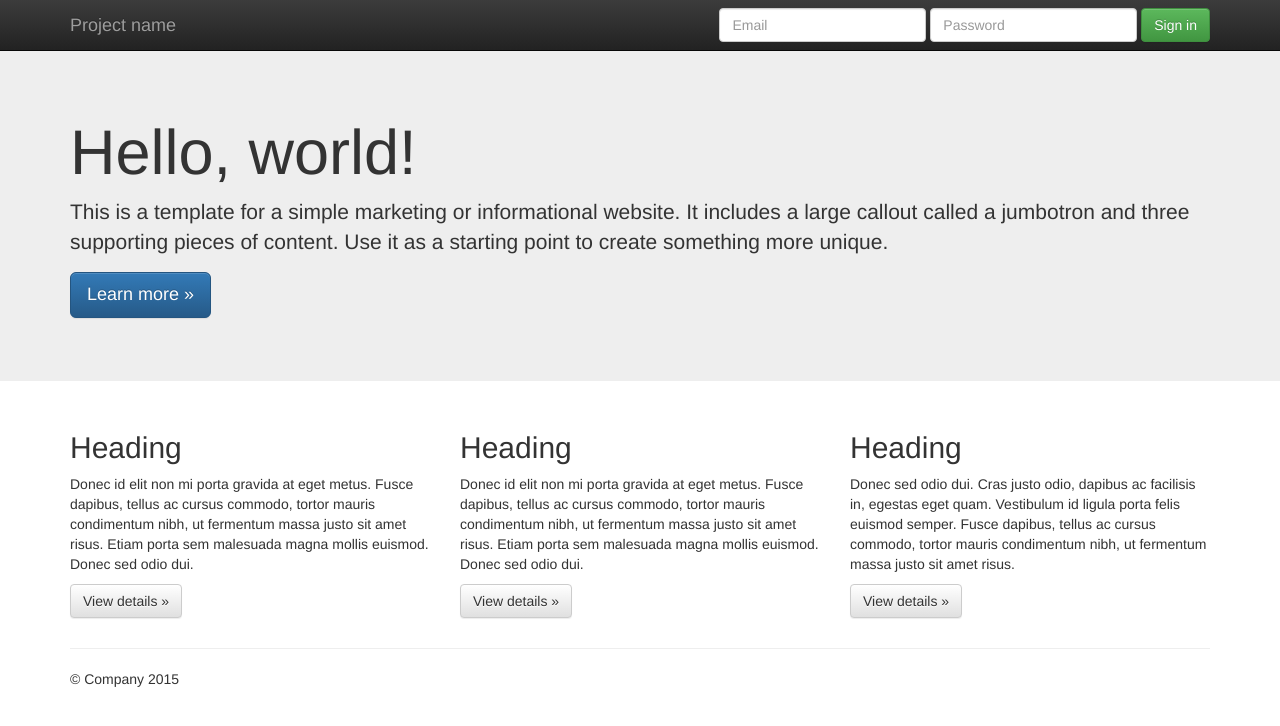
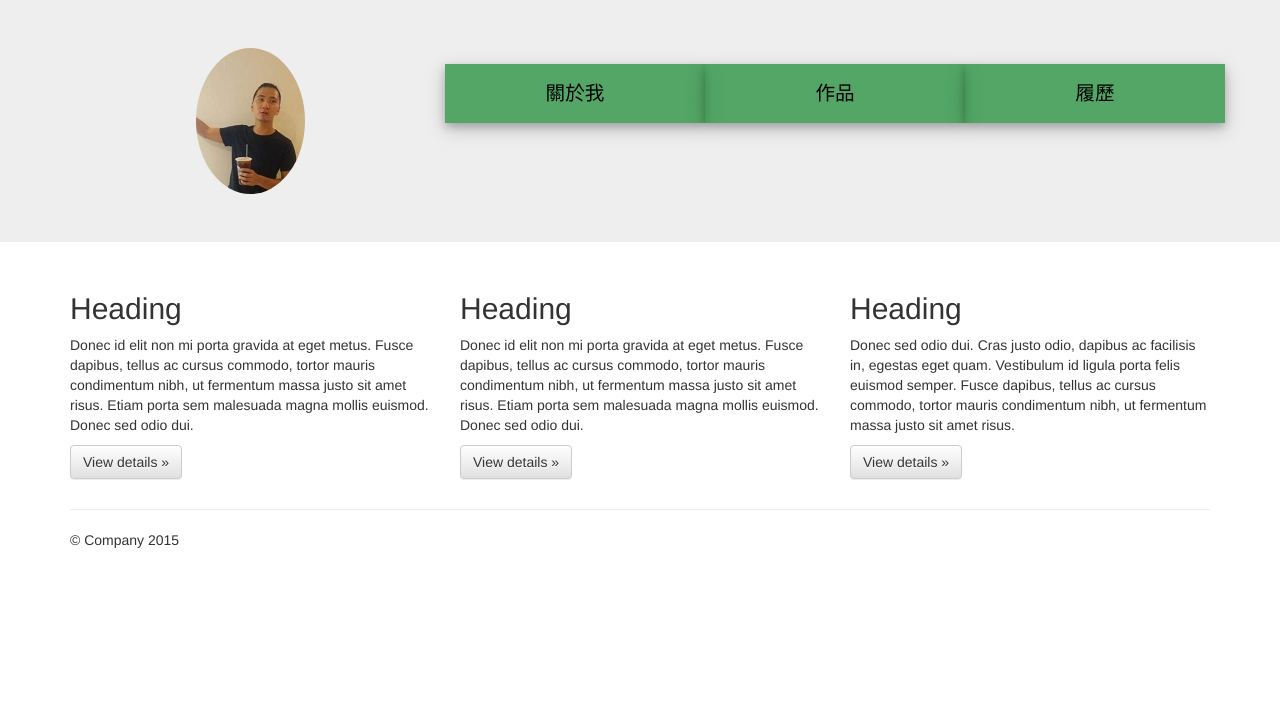
Before and after one commit to JaosnHsieh/JaosnHsieh.github.io, a plain HTML site: page index.html in a window 1280 px wide. Drawn offline with nearby package versions, Linux system fonts and the light colour scheme.

Commit message:
完成header 部分 ， 圖可以再大一點

```diff
--- a/css/main.css
+++ b/css/main.css
@@ -3,3 +3,38 @@
 /* ==========================================================================
    Author's custom styles
    ========================================================================== */
+
+.card ,.card:hover {
+    box-shadow: 0 4px 8px 0 rgba(0,0,0,0.2),0 6px 20px 0 rgba(0,0,0,0.19)!important;
+}
+.card:hover{
+    background:hsla(133, 100%, 25%, 0.9);
+}
+.card-panel {
+    height:3em;
+    line-height:3em;
+    text-align:center;
+    font-size:1.4em;
+    background:hsla(133, 100%, 25%, 0.65);
+    color:#000;
+    padding: 0.01em 16px;
+    margin-top: 16px;
+    margin-bottom: 16px;
+}
+
+a,a:visited,a:active,a:hover{
+    color:#000;
+    text-decoration: none!important;
+}
+
+
+/*小於iPhone4的寬度 320 字就小一點 才不會wrap*/
+@media screen and (max-width: 320px) {
+   .card-panel {
+       font-size:1.1em;
+   }
+}
+/*微軟正黑體好看*/
+body,input,button,select,textarea{
+font-family: "Helvetica Neue", Helvetica, Arial, "微軟正黑體", "微软雅黑", "メイリオ", "맑은 고딕", sans-serif;
+}
--- a/index.html
+++ b/index.html
@@ -12,54 +12,43 @@
         <link rel="apple-touch-icon" href="apple-touch-icon.png">
 
         <link rel="stylesheet" href="css/bootstrap.min.css">
-        <style>
-            body {
-                padding-top: 50px;
-                padding-bottom: 20px;
-            }
-        </style>
+
         <link rel="stylesheet" href="css/bootstrap-theme.min.css">
         <link rel="stylesheet" href="css/main.css">
 
         <script src="js/vendor/modernizr-2.8.3-respond-1.4.2.min.js"></script>
     </head>
     <body>
+      <header>
         <!--[if lt IE 8]>
             <p class="browserupgrade">You are using an <strong>outdated</strong> browser. Please <a href="http://browsehappy.com/">upgrade your browser</a> to improve your experience.</p>
         <![endif]-->
-    <nav class="navbar navbar-inverse navbar-fixed-top" role="navigation">
+      <!-- Main jumbotron for a primary marketing message or call to action -->
+    <div class="jumbotron dark">
       <div class="container">
-        <div class="navbar-header">
-          <button type="button" class="navbar-toggle collapsed" data-toggle="collapse" data-target="#navbar" aria-expanded="false" aria-controls="navbar">
-            <span class="sr-only">Toggle navigation</span>
-            <span class="icon-bar"></span>
-            <span class="icon-bar"></span>
-            <span class="icon-bar"></span>
-          </button>
-          <a class="navbar-brand" href="#">Project name</a>
+        <div class="row">
+          <div class="col-sm-4">
+<img src="./img/avatar.jpg" alt="" class="img-responsive img-circle center-block">
+<!--<img src="http://placehold.it/109x146" alt="" class="img-responsive img-circle center-block">-->
+          </div>
+          <div class="col-sm-8">
+
+            <div class="row">
+              <a href="#"><div class="col-xs-4 card card-panel">關於我</div></a>
+              <a href="#"><div class="col-xs-4 card card-panel">作品</div></a>
+              <a href="#"><div class="col-xs-4 card card-panel">履歷</div></a>
+            </div>
+
+
+          </div>
         </div>
-        <div id="navbar" class="navbar-collapse collapse">
-          <form class="navbar-form navbar-right" role="form">
-            <div class="form-group">
-              <input type="text" placeholder="Email" class="form-control">
-            </div>
-            <div class="form-group">
-              <input type="password" placeholder="Password" class="form-control">
-            </div>
-            <button type="submit" class="btn btn-success">Sign in</button>
-          </form>
-        </div><!--/.navbar-collapse -->
-      </div>
-    </nav>
 
-    <!-- Main jumbotron for a primary marketing message or call to action -->
-    <div class="jumbotron">
-      <div class="container">
-        <h1>Hello, world!</h1>
-        <p>This is a template for a simple marketing or informational website. It includes a large callout called a jumbotron and three supporting pieces of content. Use it as a starting point to create something more unique.</p>
-        <p><a class="btn btn-primary btn-lg" href="#" role="button">Learn more &raquo;</a></p>
+
+
+
       </div>
     </div>
+    </header>
 
     <div class="container">
       <!-- Example row of columns -->
```
Also changed, not shown: img/avatar.jpg (added).
